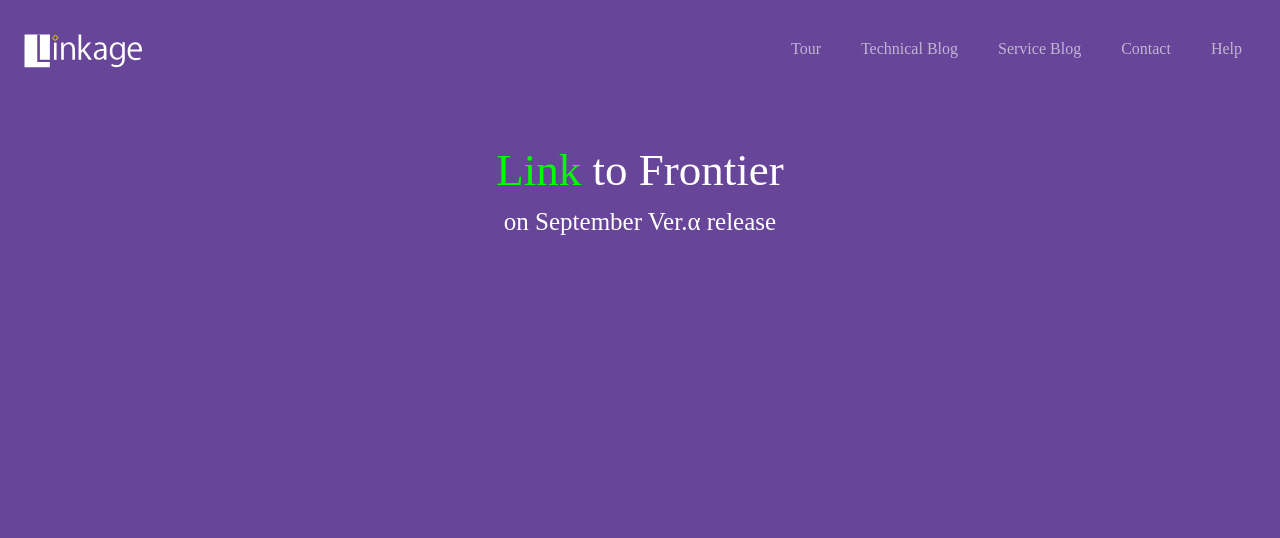
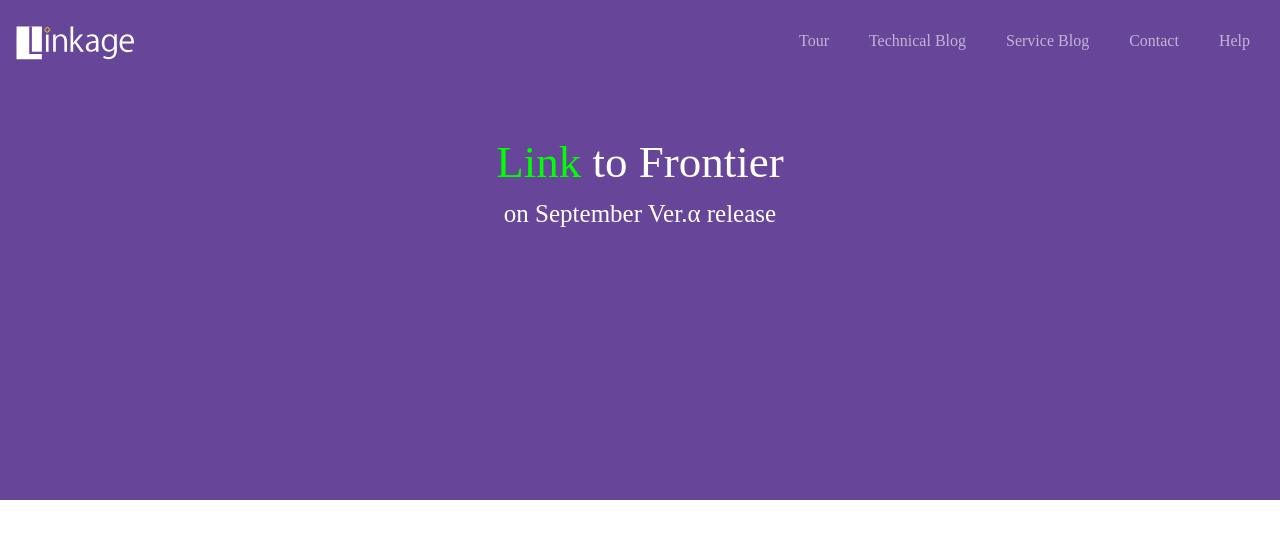
Before and after one commit to koikoi72/sandbox, a website: page app/assets/jade/index.jade in a window 1280 px wide. Drawn offline with nearby package versions, Linux system fonts and the light colour scheme; files that its build step writes are made by us from their sources.

Commit message:
make section page1 on index.html

```diff
--- a/app/assets/jade/index.jade
+++ b/app/assets/jade/index.jade
@@ -4,17 +4,18 @@ html
     link(rel="stylesheet" href="/css/style.css" type="text/css")
     title Linkage ~Link to the Frontier~
   body
-    img#logo(src='/images/logo-linkage-reverse.svg')
-    a(href='help.html').menu.help Help
-    a(href='contact.html').menu.contact Contact
-    .menu.service Service Blog
-    a(href='http://seginushq.github.io/hello-world/').menu.technical Technical Blog
-    a(href='tour.html').menu.tour Tour
+    section#page1
+      img#logo(src='/images/logo-linkage-reverse.svg')
+      a(href='help.html').menu.help Help
+      a(href='contact.html').menu.contact Contact
+      .menu.service Service Blog
+      a(href='http://seginushq.github.io/hello-world/').menu.technical Technical Blog
+      a(href='tour.html').menu.tour Tour
 
-    .catch
-      span.link Link
-      | &nbsp;to Frontier
-      br
-      span.sub on September Ver.α release
+      .catch
+        span.link Link
+        | &nbsp;to Frontier
+        br
+        span.sub on September Ver.α release
 //
    Created by kashiharaakira on 15/08/14.
--- a/app/assets/sass/style.sass
+++ b/app/assets/sass/style.sass
@@ -2,7 +2,9 @@ img#logo
   width: 150px
 
 body
-  background-color: #674598
+  background-color: #fff
+  padding: 0
+  margin: 0
 
 .menu
   color: rgba(255,255,255,0.6)
@@ -31,3 +33,9 @@ span.link
 
 span.sub
   font-size: 25px
+
+section#page1
+  height: 500px
+  background-color: #674598
+  margin: 0
+  padding: 0
```
Also changed, not shown: app/public/css/style.css, app/public/html/index.html.
